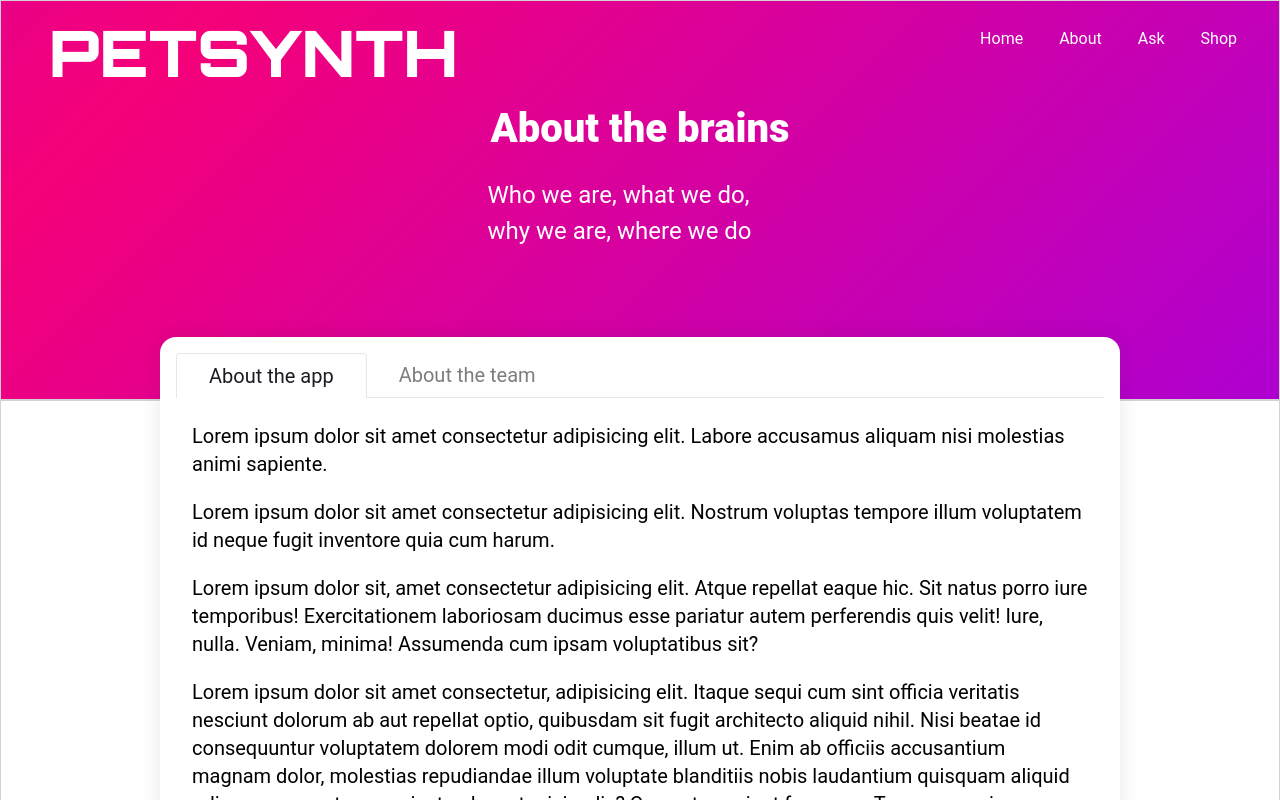
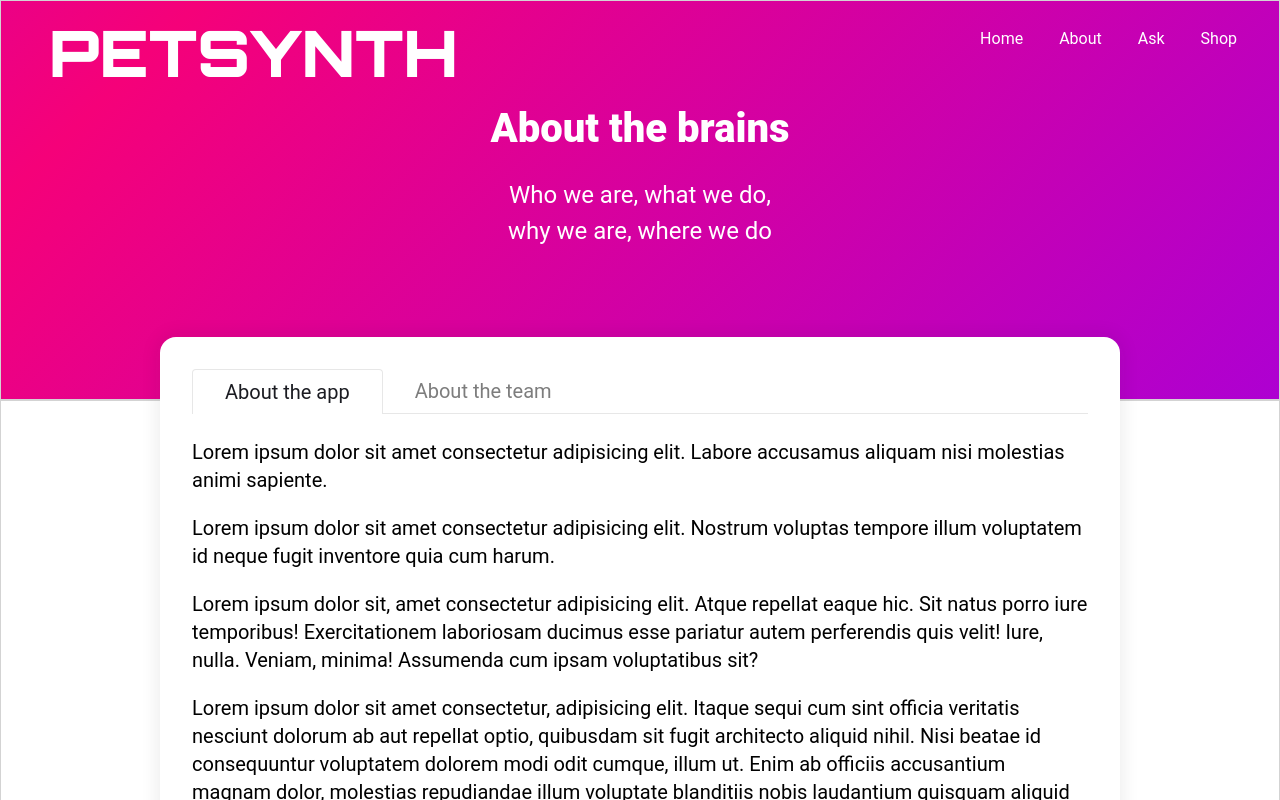
Before and after one commit to technative-academy/PetSynth, a React (Vite) app: page /about in a window 1280 px wide. Shown: the top 800 px of the page. Built offline with nearby package versions, Linux system fonts and the light colour scheme.

Commit message:
Improve padding of tabContent, and slight alignment issue to Title and blurb

```diff
--- a/src/views/About/About.module.css
+++ b/src/views/About/About.module.css
@@ -48,6 +48,9 @@
 
 .aboutH3 {
 	max-width: 25ch;
+	margin-left: 1rem;
+	margin: 0 auto;
+	text-align: center;
 }
 /*  Potentially release if we get round to improving specificity of Home view selectors - class versus element
 .aboutp {
@@ -65,7 +68,7 @@
 		/* display: grid;
 		grid-template: 1fr 1fr / 1fr 1fr; */
 		border-radius: 1rem;
-		padding: 1rem;
+		padding: 2rem;
 		width: 75vw;
 		max-width: 1000px;
 		box-shadow: 0px 0px 20px 0px rgba(27, 28, 34, 0.1);
--- a/src/views/About/tabContent/tabContent.module.css
+++ b/src/views/About/tabContent/tabContent.module.css
@@ -1,5 +1,5 @@
 .p {
-	padding: 0rem 1rem;
+	padding: 0;
 	text-align: left;
 	width: 100%;
 	font:
@@ -11,6 +11,7 @@
 .img {
 	width: 100%;
 	height: auto;
+	padding: 0.75rem 0;
 }
 .twoColumns {
 	display: flex;
```
